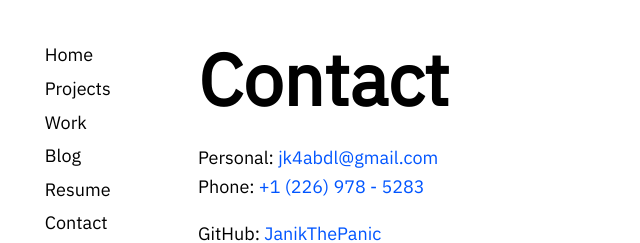
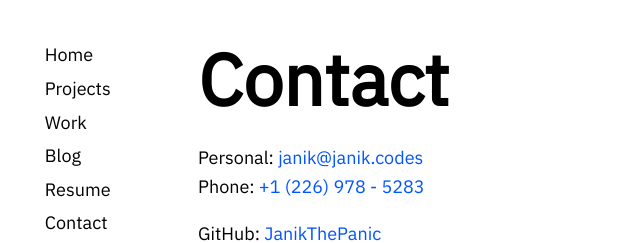
Before and after one commit to JanikThePanic/my-site, a React (Create React App) app: page /contact in a window 1280 px wide. Shown: the top 243 px of the page, without its empty margins (0-640 px from the left). Built offline with nearby package versions, Linux system fonts and the light colour scheme.

Commit message:
Update contact.js

```diff
--- a/src/components/pages/contact.js
+++ b/src/components/pages/contact.js
@@ -13,7 +13,7 @@ function contact() {
 			<p>
 				{/* Work: <a href="mailto:j4abdull@uwaterloo.ca">j4abdull@uwaterloo.ca</a> <br /> */}
 				Personal:{" "}
-				<a href="mailto:jk4abdl@gmail.com">jk4abdl@gmail.com</a>
+				<a href="mailto:janik@janik.codes">janik@janik.codes</a>
 				<br />
 				Phone: <a href="tel:+1-226-978-5283">+1 (226) 978 - 5283</a>
 			</p>
```
